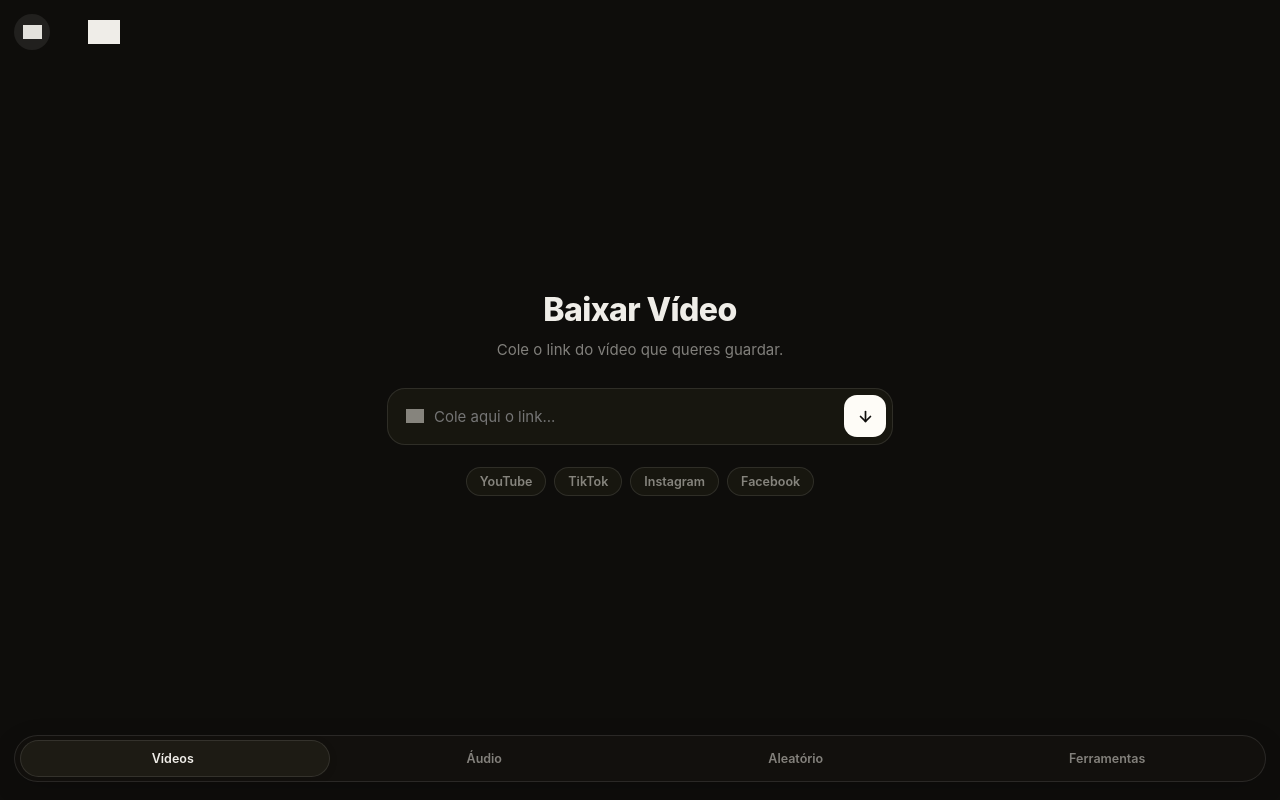
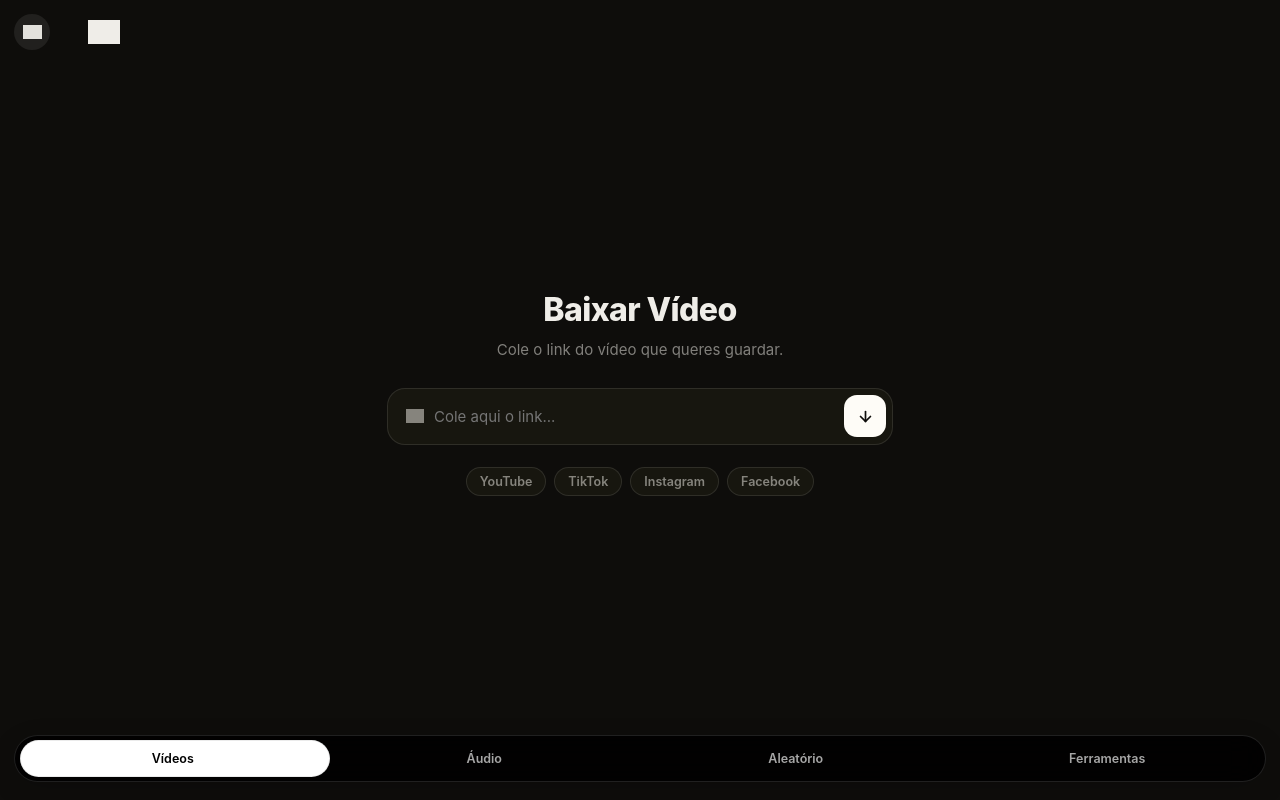
Before and after one commit to Alfredoooh/nexa_web, a Svelte app: page / in a window 1280 px wide. Both pictures are taken after a click on the button "Começar a usar". Built offline with nearby package versions, Linux system fonts and the light colour scheme; grey boxes are pictures that could not be loaded.

Commit message:
update BottomTabs.svelte

```diff
--- a/src/app/components/BottomTabs.svelte
+++ b/src/app/components/BottomTabs.svelte
@@ -1,7 +1,6 @@
 <script>
   import { onMount, tick } from 'svelte';
 
-  export let c;
   export let isDark = true;
   export let activeTab = 'videos';
 
@@ -26,17 +25,25 @@
     window.addEventListener('resize', updateIndicator);
     return () => window.removeEventListener('resize', updateIndicator);
   });
+
+  // Cores monocromáticas baseadas no tema
+  $: bgColor = isDark ? 'rgba(0,0,0,0.85)' : 'rgba(255,255,255,0.85)';
+  $: borderColor = isDark ? 'rgba(255,255,255,0.12)' : 'rgba(0,0,0,0.1)';
+  $: indicatorBg = isDark ? '#fff' : '#000';
+  $: indicatorBorder = isDark ? 'rgba(0,0,0,0.08)' : 'rgba(0,0,0,0.1)';
+  $: activeColor = isDark ? '#000' : '#fff';
+  $: inactiveColor = isDark ? 'rgba(255,255,255,0.65)' : 'rgba(0,0,0,0.55)';
 </script>
 
 <div class="cal-tabs" bind:this={tabsWrapEl}
-  style="background:{isDark?'rgba(20,18,14,0.88)':'rgba(254,252,247,0.88)'};border-color:{c.divider}">
+  style="background:{bgColor};border-color:{borderColor}">
   <div class="cal-tab-indicator"
-    style="transform:translateX({indicatorX}px);width:{indicatorW}px;opacity:{indicatorReady?1:0};background:{c.dialogBackground};border-color:{c.divider}">
+    style="transform:translateX({indicatorX}px);width:{indicatorW}px;opacity:{indicatorReady?1:0};background:{indicatorBg};border-color:{indicatorBorder}">
   </div>
   {#each TABS as t}
     <button bind:this={tabRefs[t.id]} class="cal-tab"
       class:cal-tab-active={activeTab===t.id}
-      style="color:{activeTab===t.id?c.textPrimary:c.textSecondary}"
+      style="color:{activeTab===t.id ? activeColor : inactiveColor}"
       on:click={()=>activeTab=t.id}>
       {t.label}
     </button>
@@ -44,7 +51,6 @@
 </div>
 
 <style>
-  /* ── Tab bar (idêntico ao cal-tabs do Calendar.svelte) ───────────────── */
   .cal-tabs {
     position: fixed; left: 14px; right: 14px;
     bottom: calc(env(safe-area-inset-bottom,0px) + 18px);
```
